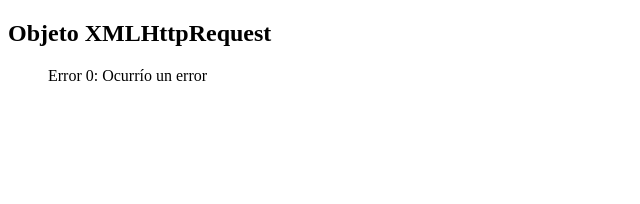
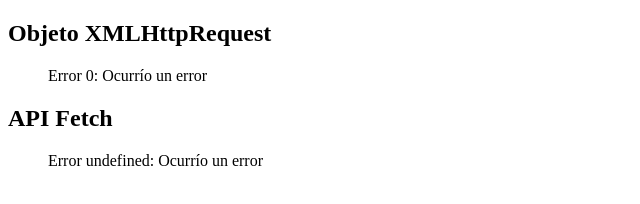
Before and after one commit to yonyzarate/Ejercicio-Html-Css-Js, a plain HTML site: page html/ajax.html in a window 1280 px wide. Shown: the whole page, without its empty margins (0-640 px from the left). Drawn offline with Linux system fonts and the light colour scheme; no server answers.

Commit message:
Ejemplo como funciona el API Fetch

```diff
--- a/html/ajax.html
+++ b/html/ajax.html
@@ -10,6 +10,8 @@
   <body>
     <h2>Objeto XMLHttpRequest</h2>
     <ol id="xhr"></ol>
+    <h2>API Fetch</h2>
+    <ol id="fetch"></ol>
     <br /><br /><br /><br /><br />
     <script src="../js/ajax.js"></script>
   </body>
--- a/js/ajax.js
+++ b/js/ajax.js
@@ -7,10 +7,10 @@
     if (xhr.readyState !== 4) return;
 
     if (xhr.status >= 200 && xhr.status < 300) {
-      console.log("éxito");
+      // console.log("éxito");
 
       let json = JSON.parse(xhr.responseText);
-      console.log(json);
+      // console.log(json);
 
       json.forEach((el) => {
         const $li = document.createElement("li");
@@ -19,11 +19,11 @@
       });
       $xhr.appendChild($fragment);
     } else {
-      console.log("error");
+      // console.log("error");
       let message = xhr.statusText || "Ocurrío un error";
       $xhr.innerHTML = `Error ${xhr.status}: ${message}`;
     }
-    console.log(xhr);
+    // console.log(xhr);
   });
 
   xhr.open("GET", "https://jsonplaceholder.typicode.com/users");
@@ -33,3 +33,35 @@
 // alert("hola mundo");
 // *En este capitulo vimos Ajax objeto XMLHttpRequest como funciona utilizando un api
 // *(jsonpleceholder.typicode.com) que es una api para practicar
+
+// *API Fetch
+(() => {
+  const $fetch = document.getElementById("fetch"),
+    $fragment = document.createDocumentFragment();
+
+  fetch("https://jsonplaceholder.typicode.com/users")
+    // .then((res) => {
+    //   console.log(res);
+    //   return res.json();
+    // })
+    .then((res) => (res.ok ? res.json() : Promise.reject(res)))
+    .then((json) => {
+      console.log(json);
+      json.forEach((el) => {
+        const $li = document.createElement("li");
+        $li.innerHTML = `${el.name} -- ${el.email}-- ${el.phone}`;
+        $fragment.appendChild($li);
+      });
+      $fetch.appendChild($fragment);
+    })
+    .catch((err) => {
+      console.log(err);
+      let message = err.statusText || "Ocurrío un error";
+      $fetch.innerHTML = `Error ${err.status}: ${message}`;
+    })
+    .finally(() => {
+      console.log(
+        "Esto se ejecutará indepentientemente del resultado de la Pronesa Fetch"
+      );
+    });
+})();
```
